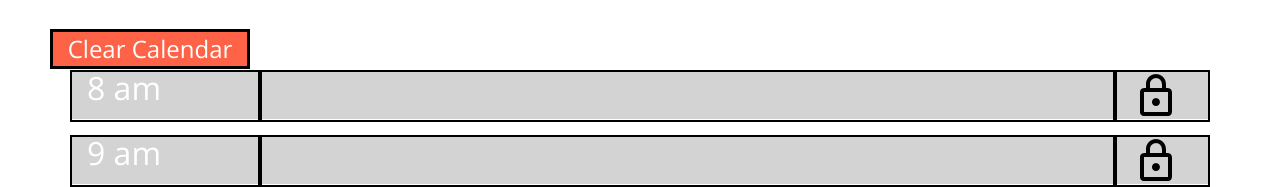
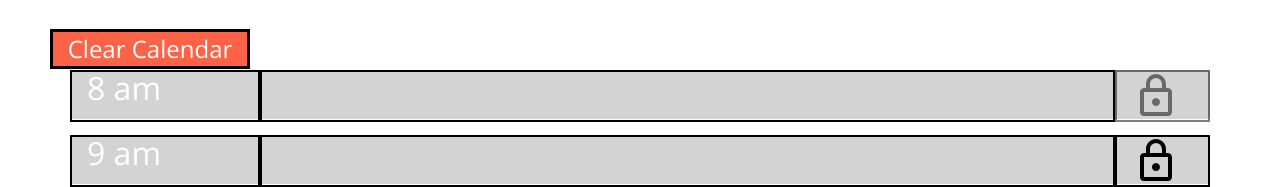
Before and after one commit to grudgecat/event-calendar, a plain HTML site: page index.html in a window 1280 px wide. In both pictures the pointer is over the element 1162 px from the left and 413 px from the top of the page. Shown: the part 317-504 px from the top of the page. Drawn offline with nearby package versions, Linux system fonts and the light colour scheme.

Commit message:
minor adjustment to event save behavor - add alert/hover effect.

```diff
--- a/assets/calendar.js
+++ b/assets/calendar.js
@@ -47,9 +47,7 @@ function addEvents() {
         for(i = 0; i < eList.length; i++) {
             rowNum = eList[i].location;
             eventData = eList[i].event;
-            console.log(rowNum);
-            console.log(eventData);
-
+            //match saved location and current rows before writing data
             for(j=0; j < numTimeSlots; j++) {
                 if(j == rowNum) {
                     $(`#eventBox${j}`).text(eventData);
@@ -148,6 +146,7 @@ $(document).on('click', '.col-1', function () {
     eList
     .push(tempEvent);
     localStorage.setItem("eList", JSON.stringify(eList));
+    alert("Event data saved.");
 });
 
 //BUILD WEBPAGE/CALL FUNCTIONS
--- a/assets/styles.css
+++ b/assets/styles.css
@@ -42,6 +42,10 @@ textarea {
 
 .col-1 {
   border: 2px solid black;
+}
+
+.col-1:hover {
+  opacity: 50%;
 }
 
 .col-2 {
```
Also changed, not shown: 1 other file.
